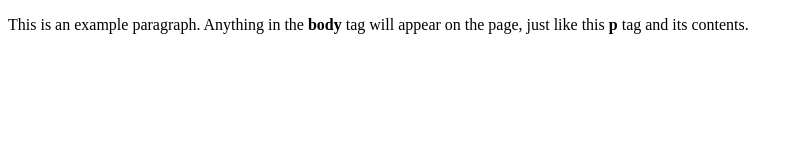
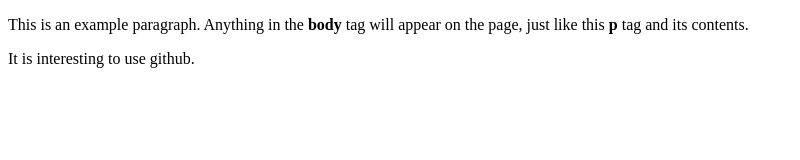
Before and after one commit to nanabunny/nanabunny.github.io, a plain HTML site: page index.html in a window 1280 px wide. Shown: the whole page, without its empty margins (0-800 px from the left). Drawn offline with Linux system fonts and the light colour scheme.

Commit message:
Update index.html

```diff
--- a/index.html
+++ b/index.html
@@ -5,5 +5,6 @@
   </head>
   <body>
     <p>This is an example paragraph. Anything in the <strong>body</strong> tag will appear on the page, just like this <strong>p</strong> tag and its contents.</p>
+    <p>It is interesting to use github.</p>
   </body>
 </html>
```
